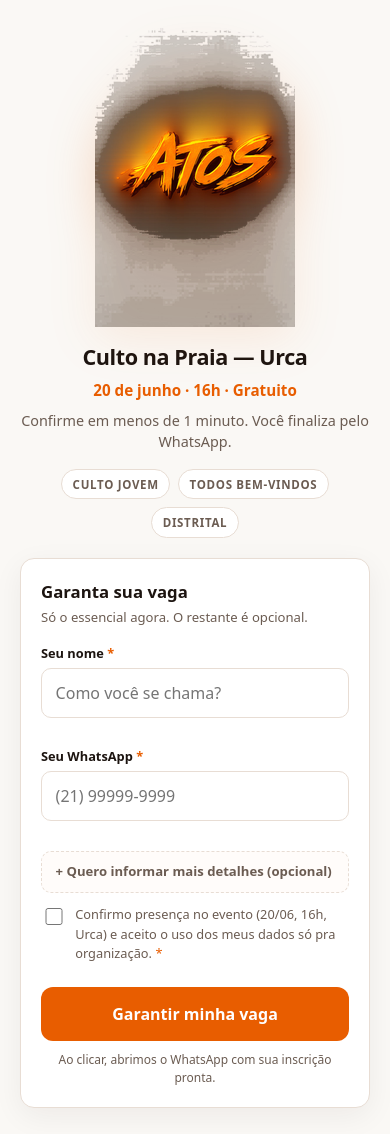
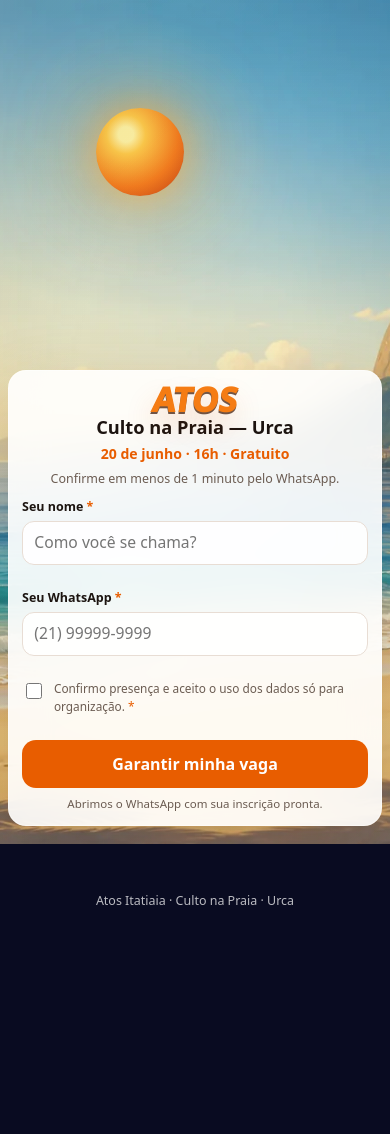
Before and after one commit to alexsoldani/atos-distrital-inscricao, a plain HTML site: page index.html in a window 390 px wide. Shown: the top 1134 px of the page. Drawn offline with Linux system fonts and the light colour scheme.

Commit message:
Adiciona cena de praia com formulario flutuante

```diff
--- a/index.html
+++ b/index.html
@@ -8,17 +8,27 @@
   <link rel="icon" href="assets/logo-atos.jpg" type="image/jpeg" />
   <style>
     :root {
-      --bg: #faf8f5;
-      --card: #ffffff;
       --ink: #1c1410;
       --muted: #6b5c52;
+      --card: rgba(255, 255, 255, 0.9);
       --accent: #e85d00;
       --accent-hover: #c44e00;
-      --border: #e8ddd4;
+      --border: rgba(255, 255, 255, 0.42);
+      --field-border: #e8ddd4;
       --ok: #1a7f4b;
       --err: #c62828;
-      --radius: 14px;
-      --shadow: 0 8px 30px rgba(28, 20, 16, 0.06);
+      --shadow: 0 24px 70px rgba(20, 13, 28, 0.24);
+      --p: 0;
+      --sun-x: 36%;
+      --sun-y: 18%;
+      --moon-x: 67%;
+      --moon-y: 112%;
+      --sun-opacity: 1;
+      --moon-opacity: 0;
+      --sunset-opacity: 0;
+      --night-opacity: 0;
+      --stars-opacity: 0;
+      --card-tint: rgba(255, 255, 255, 0.9);
     }
 
     *, *::before, *::after { box-sizing: border-box; }
@@ -28,58 +38,174 @@
       margin: 0;
       font-family: system-ui, -apple-system, "Segoe UI", Roboto, sans-serif;
       color: var(--ink);
-      background: var(--bg);
+      background: #090b21;
       line-height: 1.5;
       -webkit-font-smoothing: antialiased;
     }
 
-    .wrap {
-      max-width: 440px;
-      margin: 0 auto;
-      padding: 0 1.25rem 6rem;
+    .experience {
+      position: relative;
+      min-height: 235vh;
     }
 
-    /* Header: só logo flutuante */
-    .site-header {
-      padding: 1.75rem 0 0.5rem;
-      text-align: center;
+    .scene {
+      position: sticky;
+      top: 0;
+      height: 100svh;
+      min-height: 680px;
+      overflow: hidden;
+      isolation: isolate;
+      background: #10163d;
     }
 
-    .logo-float {
-      width: min(200px, 58vw);
-      height: auto;
-      display: inline-block;
-      filter: drop-shadow(0 10px 24px rgba(232, 93, 0, 0.22));
-      animation: float 5s ease-in-out infinite;
+    .photo-bg,
+    .sky,
+    .sky::before,
+    .sky::after,
+    .stars,
+    .celestial,
+    .scene-vignette {
+      position: absolute;
+      pointer-events: none;
+      user-select: none;
     }
 
-    @keyframes float {
-      0%, 100% { transform: translateY(0); }
-      50% { transform: translateY(-8px); }
+    .photo-bg {
+      inset: 0;
+      z-index: 0;
+      background: url("assets/beach-scene-day.webp") center / cover no-repeat;
+      filter: brightness(calc(1 - var(--night-opacity) * 0.46)) saturate(calc(1.04 - var(--night-opacity) * 0.22));
+      transform: scale(1.01);
     }
 
-    /* Bloco de conversão — acima da dobra */
+    .sky {
+      inset: 0;
+      z-index: 1;
+      background:
+        radial-gradient(circle at var(--sun-x) var(--sun-y), rgba(255, 210, 92, calc(0.18 - var(--night-opacity) * 0.12)), transparent 18%),
+        linear-gradient(180deg, rgba(255, 236, 196, 0.1), rgba(255, 208, 164, 0.06));
+    }
+
+    .sky::before,
+    .sky::after {
+      content: "";
+      inset: 0;
+    }
+
+    .sky::before {
+      background: linear-gradient(180deg, #f99558 0%, #833e74 54%, #1c1f4d 100%);
+      opacity: calc(var(--sunset-opacity) * 0.58);
+    }
+
+    .sky::after {
+      background: linear-gradient(180deg, #06091f 0%, #14133a 54%, #2a1b42 100%);
+      opacity: calc(var(--night-opacity) * 0.68);
+    }
+
+    .stars {
+      inset: 0 0 40%;
+      z-index: 2;
+      opacity: var(--stars-opacity);
+      background-image:
+        radial-gradient(circle at 14% 18%, rgba(255,255,255,0.9) 0 1px, transparent 1.8px),
+        radial-gradient(circle at 31% 11%, rgba(255,255,255,0.74) 0 1px, transparent 1.7px),
+        radial-gradient(circle at 47% 20%, rgba(255,255,255,0.85) 0 1px, transparent 1.8px),
+        radial-gradient(circle at 63% 13%, rgba(255,255,255,0.9) 0 1px, transparent 1.8px),
+        radial-gradient(circle at 78% 23%, rgba(255,255,255,0.74) 0 1px, transparent 1.7px),
+        radial-gradient(circle at 88% 10%, rgba(255,255,255,0.86) 0 1px, transparent 1.8px);
+    }
+
+    .celestial {
+      z-index: 3;
+      left: var(--sun-x);
+      top: var(--sun-y);
+      width: clamp(88px, 13vw, 152px);
+      aspect-ratio: 1;
+      border-radius: 50%;
+      transform: translate(-50%, -50%);
+    }
+
+    .sun {
+      opacity: var(--sun-opacity);
+      background:
+        radial-gradient(circle at 34% 30%, #fff2a4 0 9%, #ffca4b 23%, #f47c1f 62%, #bf3c12 100%);
+      box-shadow:
+        0 0 42px rgba(255, 177, 59, 0.72),
+        0 0 110px rgba(255, 120, 49, 0.42);
+    }
+
+    .moon {
+      left: var(--moon-x);
+      top: var(--moon-y);
+      opacity: var(--moon-opacity);
+      background:
+        radial-gradient(circle at 34% 28%, #ffffff 0 13%, #eaf0ff 42%, #a9b7d5 100%);
+      box-shadow:
+        inset -18px -16px 0 rgba(112, 124, 160, 0.18),
+        0 0 36px rgba(224, 235, 255, 0.72),
+        0 0 110px rgba(166, 194, 255, 0.34);
+    }
+
+    .scene-vignette {
+      inset: 0;
+      z-index: 7;
+      background:
+        linear-gradient(180deg, rgba(0, 0, 0, 0.02), rgba(0, 0, 0, calc(var(--night-opacity) * 0.2))),
+        radial-gradient(ellipse at center, transparent 42%, rgba(0, 0, 0, calc(0.08 + var(--night-opacity) * 0.18)) 100%);
+    }
+
+    .invite-panel,
+    .success {
+      position: absolute;
+      z-index: 10;
+      left: 50%;
+      bottom: max(1.1rem, env(safe-area-inset-bottom));
+      width: min(430px, calc(100% - 2rem));
+      transform: translateX(-50%);
+      background: var(--card-tint);
+      border: 1px solid var(--border);
+      border-radius: 20px;
+      padding: 1rem;
+      box-shadow: var(--shadow);
+      backdrop-filter: blur(18px);
+    }
+
+    .mark {
+      margin: 0 0 0.2rem;
+      text-align: center;
+      font-size: clamp(2.1rem, 7vw, 3.2rem);
+      line-height: 0.9;
+      font-weight: 950;
+      letter-spacing: 0;
+      color: #f57c13;
+      text-shadow:
+        0 2px 0 rgba(58, 22, 4, 0.72),
+        0 14px 28px rgba(232, 93, 0, 0.22);
+      transform: skew(-8deg);
+    }
+
     .pitch {
       text-align: center;
-      margin-bottom: 1.25rem;
+      margin-bottom: 0.85rem;
     }
 
     .pitch h1 {
       font-size: 1.35rem;
-      font-weight: 800;
+      line-height: 1.08;
+      font-weight: 850;
       margin: 0 0 0.35rem;
-      letter-spacing: -0.02em;
+      letter-spacing: 0;
     }
 
     .pitch .meta {
-      font-size: 0.95rem;
-      font-weight: 600;
+      font-size: 0.98rem;
+      font-weight: 750;
       color: var(--accent);
-      margin: 0 0 0.5rem;
+      margin: 0 0 0.35rem;
     }
 
     .pitch .sub {
-      font-size: 0.9rem;
+      font-size: 0.86rem;
       color: var(--muted);
       margin: 0;
     }
@@ -87,118 +213,97 @@
     .trust {
       display: flex;
       justify-content: center;
-      gap: 0.5rem;
+      gap: 0.42rem;
       flex-wrap: wrap;
-      margin: 1rem 0 1.25rem;
+      margin-top: 0.65rem;
     }
 
     .trust span {
-      font-size: 0.72rem;
-      font-weight: 600;
+      font-size: 0.68rem;
+      font-weight: 750;
       text-transform: uppercase;
       letter-spacing: 0.06em;
       color: var(--muted);
-      background: var(--card);
-      border: 1px solid var(--border);
-      padding: 0.35rem 0.65rem;
+      background: rgba(255, 255, 255, 0.56);
+      border: 1px solid rgba(232, 221, 212, 0.82);
+      padding: 0.28rem 0.55rem;
       border-radius: 999px;
     }
 
-    /* Formulário */
-    .card {
-      background: var(--card);
-      border: 1px solid var(--border);
-      border-radius: var(--radius);
-      padding: 1.25rem;
-      box-shadow: var(--shadow);
+    .form-grid {
+      display: grid;
+      gap: 0.65rem;
     }
 
-    .card h2 {
-      font-size: 1.05rem;
-      margin: 0 0 0.25rem;
-    }
-
-    .card .hint {
-      font-size: 0.82rem;
-      color: var(--muted);
-      margin: 0 0 1rem;
-    }
-
-    .field { margin-bottom: 0.9rem; }
+    .field { margin: 0; }
 
     label {
       display: block;
-      font-size: 0.8rem;
-      font-weight: 600;
-      margin-bottom: 0.3rem;
+      font-size: 0.78rem;
+      font-weight: 700;
+      margin-bottom: 0.25rem;
     }
 
     label .req { color: var(--accent); }
 
-    input, select, textarea {
+    input {
       width: 100%;
       font: inherit;
-      font-size: 1rem;
-      padding: 0.75rem 0.85rem;
-      border: 1.5px solid var(--border);
-      border-radius: 10px;
-      background: #fff;
+      font-size: 0.98rem;
+      padding: 0.68rem 0.78rem;
+      border: 1.5px solid var(--field-border);
+      border-radius: 12px;
+      background: rgba(255, 255, 255, 0.92);
       color: var(--ink);
-      transition: border-color 0.15s;
+      transition: border-color 0.15s, box-shadow 0.15s;
     }
 
-    input:focus, select:focus, textarea:focus {
+    input:focus {
       outline: none;
       border-color: var(--accent);
+      box-shadow: 0 0 0 3px rgba(232, 93, 0, 0.12);
     }
 
     input.invalid { border-color: var(--err); }
 
     .err {
-      font-size: 0.75rem;
+      font-size: 0.72rem;
       color: var(--err);
-      min-height: 1em;
-      margin-top: 0.2rem;
+      min-height: 0.95em;
+      margin-top: 0.16rem;
     }
-
-    details {
-      margin: 0.5rem 0 0.75rem;
-      border: 1px dashed var(--border);
-      border-radius: 10px;
-      padding: 0.65rem 0.85rem;
-      background: #fffcfa;
-    }
-
-    details summary {
-      font-size: 0.82rem;
-      font-weight: 600;
-      color: var(--muted);
-      cursor: pointer;
-      list-style: none;
-    }
-
-    details summary::-webkit-details-marker { display: none; }
-
-    details[open] summary { margin-bottom: 0.75rem; }
 
     .check {
       display: flex;
-      gap: 0.6rem;
+      gap: 0.55rem;
       align-items: flex-start;
-      margin: 0.75rem 0;
+      margin: 0.05rem 0;
     }
 
-    .check input { width: 1.1rem; height: 1.1rem; margin-top: 0.15rem; accent-color: var(--accent); flex-shrink: 0; }
-    .check label { font-weight: 400; font-size: 0.8rem; color: var(--muted); margin: 0; }
+    .check input {
+      width: 1rem;
+      height: 1rem;
+      margin-top: 0.14rem;
+      accent-color: var(--accent);
+      flex-shrink: 0;
+      padding: 0;
+    }
+
+    .check label {
+      font-weight: 450;
+      font-size: 0.74rem;
+      color: var(--muted);
+      margin: 0;
+    }
 
     .cta {
       width: 100%;
       font: inherit;
       font-size: 1rem;
-      font-weight: 700;
-      padding: 0.95rem 1rem;
+      font-weight: 800;
+      padding: 0.88rem 1rem;
       border: none;
-      border-radius: 12px;
+      border-radius: 14px;
       background: var(--accent);
       color: #fff;
       cursor: pointer;
@@ -211,30 +316,11 @@
 
     .cta-note {
       text-align: center;
-      font-size: 0.75rem;
+      font-size: 0.72rem;
       color: var(--muted);
-      margin: 0.6rem 0 0;
+      margin: 0.44rem 0 0;
     }
 
-    /* Sticky CTA mobile */
-    .sticky-cta {
-      display: none;
-      position: fixed;
-      bottom: 0;
-      left: 0;
-      right: 0;
-      padding: 0.75rem 1.25rem calc(0.75rem + env(safe-area-inset-bottom));
-      background: rgba(250, 248, 245, 0.92);
-      backdrop-filter: blur(8px);
-      border-top: 1px solid var(--border);
-      z-index: 20;
-    }
-
-    @media (max-width: 640px) {
-      .sticky-cta.visible { display: block; }
-    }
-
-    /* Sucesso */
     .success {
       display: none;
       text-align: center;
@@ -243,76 +329,164 @@
     .success.on { display: block; }
 
     .success h2 {
-      font-size: 1.5rem;
-      margin: 0 0 0.5rem;
+      font-size: 1.35rem;
+      margin: 0 0 0.4rem;
       color: var(--ok);
     }
 
     .success p {
       color: var(--muted);
-      margin: 0 0 1rem;
-      font-size: 0.95rem;
+      margin: 0 0 0.8rem;
+      font-size: 0.92rem;
     }
+
+    .wa-status { display: none; }
+    .wa-status.on { display: block; }
 
     .success .box {
       text-align: left;
-      font-size: 0.85rem;
+      font-size: 0.84rem;
       color: var(--muted);
-      background: #fffcfa;
-      border: 1px solid var(--border);
-      border-radius: 10px;
-      padding: 0.85rem;
-      margin-bottom: 1rem;
-      line-height: 1.55;
+      background: rgba(255, 252, 250, 0.76);
+      border: 1px solid rgba(232, 221, 212, 0.88);
+      border-radius: 12px;
+      padding: 0.78rem;
+      margin-bottom: 0.8rem;
+      line-height: 1.52;
     }
 
     .btn-ghost {
       background: transparent;
       color: var(--muted);
-      border: 1px solid var(--border);
+      border: 1px solid rgba(107, 92, 82, 0.24);
       margin-top: 0.5rem;
+    }
+
+    .scroll-cue {
+      display: none;
+    }
+
+    .scroll-cue::after {
+      content: "";
+      position: absolute;
+      left: 50%;
+      top: 9px;
+      width: 4px;
+      height: 8px;
+      border-radius: 999px;
+      background: rgba(255, 255, 255, 0.78);
+      transform: translateX(-50%);
+      animation: cue 1.6s ease-in-out infinite;
+    }
+
+    @keyframes cue {
+      0%, 100% { transform: translate(-50%, 0); opacity: 0.35; }
+      50% { transform: translate(-50%, 12px); opacity: 1; }
     }
 
     .hidden { display: none !important; }
 
-    footer {
+    .after-note {
+      min-height: 34vh;
+      padding: 3rem 1.25rem 4rem;
+      color: rgba(255, 255, 255, 0.72);
+      background: #090b21;
       text-align: center;
-      font-size: 0.72rem;
-      color: var(--muted);
-      padding: 2rem 0 1rem;
+      font-size: 0.78rem;
+    }
+
+    @media (min-width: 760px) {
+      .invite-panel,
+      .success {
+        left: auto;
+        right: clamp(2rem, 7vw, 7rem);
+        bottom: 50%;
+        transform: translateY(50%);
+        width: min(390px, 34vw);
+      }
+
+      .brand {
+        width: min(185px, 18vw);
+      }
+
+      .scroll-cue {
+        bottom: 1.4rem;
+      }
+    }
+
+    @media (max-width: 420px) {
+      .scene {
+        min-height: 620px;
+      }
+
+      .invite-panel,
+      .success {
+        width: calc(100% - 1rem);
+        padding: 0.82rem;
+        border-radius: 18px;
+      }
+
+      .pitch {
+        margin-bottom: 0.62rem;
+      }
+
+      .pitch h1 {
+        font-size: 1.14rem;
+      }
+
+      .pitch .meta {
+        font-size: 0.88rem;
+      }
+
+      .pitch .sub {
+        font-size: 0.78rem;
+      }
+
+      .trust {
+        display: none;
+      }
+
+      input {
+        padding: 0.58rem 0.7rem;
+      }
+
+      .cta {
+        padding: 0.76rem 0.9rem;
+      }
+    }
+
+    @media (prefers-reduced-motion: reduce) {
+      html { scroll-behavior: auto; }
+      .scroll-cue::after { animation: none; }
     }
   </style>
 </head>
 <body>
-  <div class="wrap">
-    <header class="site-header">
-      <img
-        src="assets/logo-atos-hero.png"
-        alt="Atos Itatiaia"
-        class="logo-float"
-        width="200"
-        height="299"
-        fetchpriority="high"
-      />
-    </header>
+  <main class="experience" id="experience">
+    <section class="scene" id="scene" aria-label="Praia ao entardecer">
+      <div class="sky"></div>
+      <div class="stars" aria-hidden="true"></div>
+      <div class="celestial sun" aria-hidden="true"></div>
+      <div class="celestial moon" aria-hidden="true"></div>
+      <div class="photo-bg" aria-hidden="true"></div>
+      <div class="scene-vignette" aria-hidden="true"></div>
+      <div class="scroll-cue" aria-hidden="true"></div>
 
-    <section class="pitch" id="pitch">
-      <h1>Culto na Praia — Urca</h1>
+      <section class="invite-panel" id="form-block" aria-labelledby="event-title">
+        <div class="pitch" id="pitch">
+          <p class="mark">ATOS</p>
+          <h1 id="event-title">Culto na Praia — Urca</h1>
           <p class="meta">20 de junho · 16h · Gratuito</p>
-      <p class="sub">Confirme em menos de 1 minuto. Você finaliza pelo WhatsApp.</p>
+          <p class="sub">Confirme em menos de 1 minuto pelo WhatsApp.</p>
           <div class="trust">
             <span>Culto jovem</span>
             <span>Todos bem-vindos</span>
             <span>Distrital</span>
           </div>
-    </section>
-
-    <div id="form-block">
-      <div class="card">
-        <h2>Garanta sua vaga</h2>
-        <p class="hint">Só o essencial agora. O restante é opcional.</p>
+        </div>
 
         <form id="form" novalidate>
+          <div class="form-grid">
             <div class="field">
               <label for="nome">Seu nome <span class="req">*</span></label>
               <input id="nome" name="nome" type="text" autocomplete="name" required placeholder="Como você se chama?" />
@@ -325,58 +499,34 @@
               <div class="err" data-for="telefone"></div>
             </div>
 
-          <details>
-            <summary>+ Quero informar mais detalhes (opcional)</summary>
-            <div class="field" style="margin-top:0.5rem">
-              <label for="email">E-mail</label>
-              <input id="email" name="email" type="email" autocomplete="email" placeholder="seu@email.com" />
-            </div>
-            <div class="field">
-              <label for="bairro">Bairro / Cidade</label>
-              <input id="bairro" name="bairro" type="text" placeholder="De onde você vem?" />
-            </div>
-            <div class="field">
-              <label for="acompanhantes">Vem com quantas pessoas?</label>
-              <select id="acompanhantes" name="acompanhantes">
-                <option value="0">Só eu</option>
-                <option value="1">+ 1</option>
-                <option value="2">+ 2</option>
-                <option value="3">+ 3</option>
-                <option value="4+">+ 4 ou mais</option>
-              </select>
-            </div>
-            <div class="field">
-              <label for="observacoes">Observações</label>
-              <textarea id="observacoes" name="observacoes" rows="2" placeholder="Acessibilidade, dúvidas…"></textarea>
-            </div>
-          </details>
-
+            <div>
               <div class="check">
                 <input id="consent" name="consent" type="checkbox" required />
-            <label for="consent">Confirmo presença no evento (20/06, 16h, Urca) e aceito o uso dos meus dados só pra organização. <span class="req">*</span></label>
+                <label for="consent">Confirmo presença e aceito o uso dos dados só para organização. <span class="req">*</span></label>
               </div>
               <div class="err" data-for="consent"></div>
+            </div>
 
+            <div>
               <button type="submit" class="cta" id="submit">Garantir minha vaga</button>
-          <p class="cta-note">Ao clicar, abrimos o WhatsApp com sua inscrição pronta.</p>
-        </form>
+              <p class="cta-note">Abrimos o WhatsApp com sua inscrição pronta.</p>
             </div>
           </div>
+        </form>
+      </section>
 
-    <div class="success" id="success">
+      <section class="success" id="success" aria-live="polite">
         <h2>Inscrição pronta!</h2>
         <p>Envie a mensagem no WhatsApp para confirmar, <strong id="who"></strong>.</p>
+        <p class="wa-status" id="wa-status"></p>
         <div class="box" id="summary"></div>
         <button type="button" class="cta" id="wa-btn">Abrir WhatsApp</button>
         <button type="button" class="cta btn-ghost" id="again">Nova inscrição</button>
-    </div>
+      </section>
+    </section>
 
-    <footer>Atos Itatiaia · Culto na Praia · Urca</footer>
-  </div>
-
-  <div class="sticky-cta" id="sticky">
-    <button type="button" class="cta" id="sticky-submit">Garantir minha vaga</button>
-  </div>
+    <footer class="after-note">Atos Itatiaia · Culto na Praia · Urca</footer>
+  </main>
 
   <script>
     const WA = "5521965925869";
@@ -385,6 +535,7 @@
 
     const $ = (s) => document.querySelector(s);
     const form = $("#form");
+    const experience = $("#experience");
 
     const rules = {
       nome: (v) => v.trim().length >= 2 || "Informe seu nome.",
@@ -425,10 +576,10 @@
       return {
         nome: fd.get("nome").trim(),
         telefone: fd.get("telefone").trim(),
-        email: (fd.get("email") || "").trim() || "—",
-        bairro: (fd.get("bairro") || "").trim() || "—",
-        acompanhantes: fd.get("acompanhantes") || "0",
-        observacoes: (fd.get("observacoes") || "").trim() || "—",
+        email: "—",
+        bairro: "—",
+        acompanhantes: "0",
+        observacoes: "—",
       };
     }
 
@@ -438,56 +589,117 @@
         "",
         `*Nome:* ${d.nome}`,
         `*WhatsApp:* ${d.telefone}`,
+        "",
+        `📅 ${EVENT.data} · ${EVENT.hora} · ${EVENT.local}`,
       ];
-      if (d.email !== "—") lines.push(`*E-mail:* ${d.email}`);
-      if (d.bairro !== "—") lines.push(`*Bairro:* ${d.bairro}`);
-      lines.push(`*Acompanhantes:* ${d.acompanhantes === "0" ? "Só eu" : "+" + d.acompanhantes}`);
-      if (d.observacoes !== "—") lines.push(`*Obs:* ${d.observacoes}`);
-      lines.push("", `📅 ${EVENT.data} · ${EVENT.hora} · ${EVENT.local}`);
       return lines.join("\n");
     }
 
+    function setWAStatus(message) {
+      const status = $("#wa-status");
+      status.textContent = message || "";
+      status.classList.toggle("on", !!message);
+    }
+
     function openWA(d) {
-      window.open(`https://wa.me/${WA}?text=${encodeURIComponent(msg(d))}`, "_blank");
+      const win = window.open(`https://wa.me/${WA}?text=${encodeURIComponent(msg(d))}`, "_blank");
+      if (win) win.opener = null;
+      return !!win;
+    }
+
+    function addSummaryLine(label, value) {
+      const line = document.createElement("div");
+      const strong = document.createElement("strong");
+      strong.textContent = `${label}: `;
+      line.append(strong, value);
+      $("#summary").append(line);
+    }
+
+    function renderSummary(d) {
+      const summary = $("#summary");
+      summary.replaceChildren();
+
+      const title = document.createElement("strong");
+      title.textContent = "Resumo";
+      summary.append(title);
+
+      addSummaryLine("Nome", d.nome);
+      addSummaryLine("WhatsApp", d.telefone);
+      addSummaryLine("Evento", `${EVENT.data} · ${EVENT.hora} · ${EVENT.local}`);
     }
 
     function submit() {
       if (!["nome", "telefone", "consent"].every(valid)) return;
       data = collect();
       $("#who").textContent = data.nome.split(" ")[0];
-      $("#summary").innerHTML = [
-        `<strong>Resumo</strong><br>`,
-        `Nome: ${data.nome}<br>`,
-        `WhatsApp: ${data.telefone}<br>`,
-        data.email !== "—" ? `E-mail: ${data.email}<br>` : "",
-        data.bairro !== "—" ? `Bairro: ${data.bairro}<br>` : "",
-        `Acompanhantes: ${data.acompanhantes === "0" ? "Só eu" : "+" + data.acompanhantes}`,
-      ].join("");
+      renderSummary(data);
       $("#form-block").classList.add("hidden");
-      $("#pitch").classList.add("hidden");
       $("#success").classList.add("on");
-      $("#sticky").classList.remove("visible");
-      openWA(data);
-      window.scrollTo({ top: 0, behavior: "smooth" });
+      const opened = openWA(data);
+      setWAStatus(opened ? "" : "Se o WhatsApp não abriu automaticamente, toque no botão abaixo para confirmar.");
     }
 
     form.addEventListener("submit", (e) => { e.preventDefault(); submit(); });
-    $("#wa-btn").addEventListener("click", () => data && openWA(data));
-    $("#sticky-submit").addEventListener("click", () => { $("#submit").focus(); submit(); });
+    $("#wa-btn").addEventListener("click", () => {
+      if (!data) return;
+      const opened = openWA(data);
+      setWAStatus(opened ? "" : "Não conseguimos abrir automaticamente. Copie sua inscrição pelo resumo e tente novamente pelo WhatsApp.");
+    });
+
     $("#again").addEventListener("click", () => {
       data = null;
       form.reset();
       ["nome", "telefone", "consent"].forEach((f) => err(f, ""));
+      setWAStatus("");
       $("#success").classList.remove("on");
       $("#form-block").classList.remove("hidden");
-      $("#pitch").classList.remove("hidden");
     });
 
-    const sticky = $("#sticky");
-    const io = new IntersectionObserver(([e]) => {
-      sticky.classList.toggle("visible", !e.isIntersecting);
-    }, { threshold: 0 });
-    io.observe($("#submit"));
+    function clamp(value, min, max) {
+      return Math.min(Math.max(value, min), max);
+    }
+
+    function smoothstep(edge0, edge1, value) {
+      const x = clamp((value - edge0) / (edge1 - edge0), 0, 1);
+      return x * x * (3 - 2 * x);
+    }
+
+    function updateScene() {
+      if (!experience) return;
+      const rect = experience.getBoundingClientRect();
+      const travel = rect.height - window.innerHeight;
+      const p = travel > 0 ? clamp(-rect.top / travel, 0, 1) : 0;
+      const sunset = smoothstep(0.16, 0.56, p) * (1 - smoothstep(0.66, 0.88, p) * 0.35);
+      const night = smoothstep(0.55, 0.96, p);
+      const moon = smoothstep(0.48, 0.95, p);
+      const sunFade = 1 - smoothstep(0.5, 0.72, p);
+      const sunY = 18 + smoothstep(0.02, 0.72, p) * 42;
+      const moonY = 112 - moon * 91;
+
+      experience.style.setProperty("--p", p.toFixed(3));
+      experience.style.setProperty("--sun-y", `${sunY.toFixed(2)}%`);
+      experience.style.setProperty("--moon-y", `${moonY.toFixed(2)}%`);
+      experience.style.setProperty("--sun-opacity", sunFade.toFixed(3));
+      experience.style.setProperty("--moon-opacity", moon.toFixed(3));
+      experience.style.setProperty("--sunset-opacity", sunset.toFixed(3));
+      experience.style.setProperty("--night-opacity", night.toFixed(3));
+      experience.style.setProperty("--stars-opacity", smoothstep(0.62, 0.98, p).toFixed(3));
+      experience.style.setProperty("--card-tint", night > 0.62 ? "rgba(255, 255, 255, 0.84)" : "rgba(255, 255, 255, 0.9)");
+    }
+
+    let ticking = false;
+    function requestSceneUpdate() {
+      if (ticking) return;
+      ticking = true;
+      requestAnimationFrame(() => {
+        updateScene();
+        ticking = false;
+      });
+    }
+
+    updateScene();
+    window.addEventListener("scroll", requestSceneUpdate, { passive: true });
+    window.addEventListener("resize", requestSceneUpdate);
   </script>
 </body>
 </html>
```
Also changed, not shown: assets/banner-day.jpg (added), assets/banner-night.jpg (added), assets/beach-scene-day.webp (added), assets/sun-scroll.jpg (added), assets/sun-scroll.png (added), 4 other files. Lines whose indentation alone changed are shown as unchanged.
